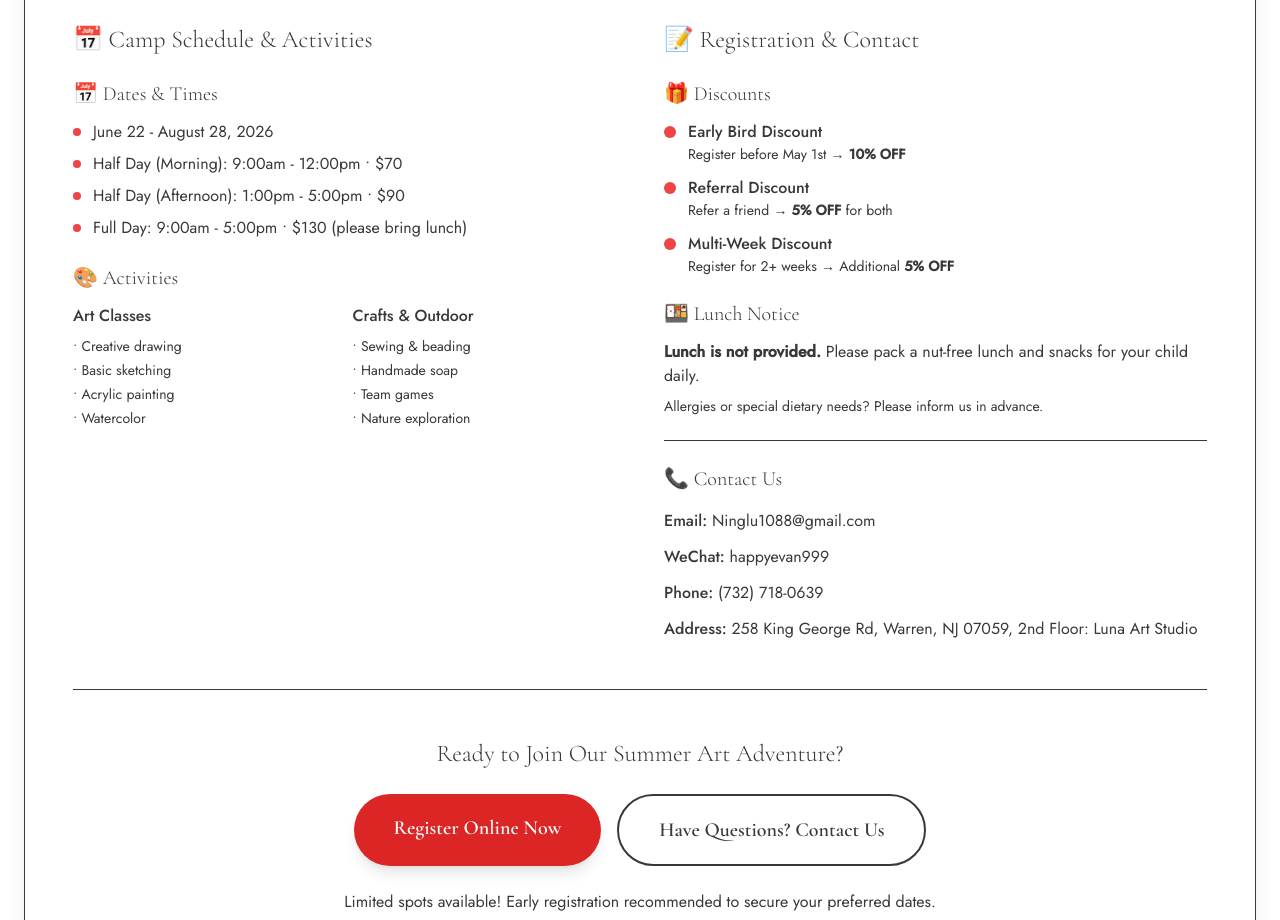
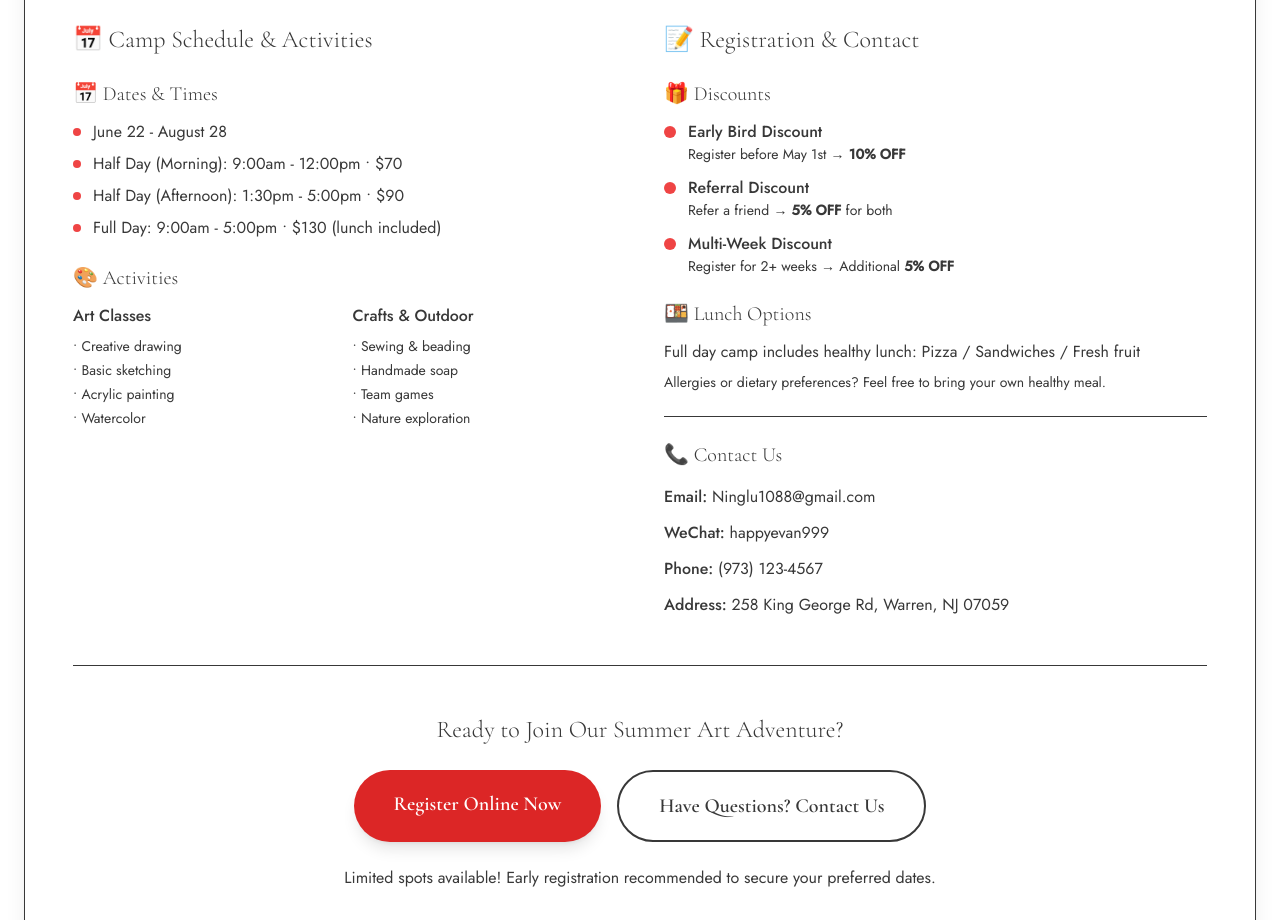
Before and after one commit to CathySong/luna-arts-studio.io, a Next.js app: page /flyer in a window 1280 px wide. Shown: the part 1500-2420 px from the top of the page. Built offline with nearby package versions, Linux system fonts and the light colour scheme; a web font is replaced by a local one.

Commit message:
修复Flyer页面：使用统一的配置文件，更新注册链接、日期、价格和折扣信息

```diff
--- a/app/flyer/page.tsx
+++ b/app/flyer/page.tsx
@@ -2,37 +2,7 @@
 import Image from "next/image";
 import Link from "next/link";
 import { Download, Printer, Share2, ArrowLeft } from "lucide-react";
-
-// Local configuration for flyer page
-const summerCampConfig = {
-  registrationFormUrl: "https://docs.google.com/forms/d/e/1FAIpQLSfEXAMPLE-FORM-ID/viewform",
-  contact: {
-    email: "Ninglu1088@gmail.com",
-    wechat: "happyevan999",
-    phone: "(732) 718-0639",
-    address: "258 King George Rd, Warren, NJ 07059, 2nd Floor: Luna Art Studio"
-  },
-  pricing: {
-    halfDayMorning: "$70",
-    halfDayAfternoon: "$90",
-    fullDay: "$130"
-  },
-  discounts: {
-    earlyBird: {
-      percentage: "10%",
-      deadline: "May 1, 2026",
-      description: "Register before May 1st"
-    },
-    referral: {
-      percentage: "5%",
-      description: "Refer a friend"
-    },
-    multiWeek: {
-      percentage: "5%",
-      description: "Register for 2+ weeks"
-    }
-  }
-};
+import { summerCampConfig } from "@/config/summer-camp";
 
 export default function FlyerPage() {
   const handleDownload = () => {
@@ -183,19 +153,19 @@ export default function FlyerPage() {
                     <ul className="space-y-2">
                       <li className="flex items-center gap-3">
                         <div className="w-2 h-2 bg-red-500 rounded-full"></div>
-                        <span className="font-body text-gray-700">June 22 - August 28, 2026</span>
+                        <span className="font-body text-gray-700">{summerCampConfig.campDates.display}</span>
                       </li>
                       <li className="flex items-center gap-3">
                         <div className="w-2 h-2 bg-red-500 rounded-full"></div>
-                        <span className="font-body text-gray-700">Half Day (Morning): 9:00am - 12:00pm • $70</span>
+                        <span className="font-body text-gray-700">Half Day (Morning): 9:00am - 12:00pm • {summerCampConfig.pricing.halfDayMorning}</span>
                       </li>
                       <li className="flex items-center gap-3">
                         <div className="w-2 h-2 bg-red-500 rounded-full"></div>
-                        <span className="font-body text-gray-700">Half Day (Afternoon): 1:00pm - 5:00pm • $90</span>
+                        <span className="font-body text-gray-700">Half Day (Afternoon): 1:30pm - 5:00pm • {summerCampConfig.pricing.halfDayAfternoon}</span>
                       </li>
                       <li className="flex items-center gap-3">
                         <div className="w-2 h-2 bg-red-500 rounded-full"></div>
-                        <span className="font-body text-gray-700">Full Day: 9:00am - 5:00pm • $130 (please bring lunch)</span>
+                        <span className="font-body text-gray-700">Full Day: 9:00am - 5:00pm • {summerCampConfig.pricing.fullDay} (lunch included)</span>
                       </li>
                     </ul>
                   </div>
@@ -240,33 +210,33 @@ export default function FlyerPage() {
                         <div className="w-3 h-3 bg-red-500 rounded-full mt-1.5"></div>
                         <div>
                           <p className="font-body text-gray-700 font-medium">Early Bird Discount</p>
-                          <p className="font-body text-sm text-gray-600">Register before May 1st → <span className="font-bold">10% OFF</span></p>
+                          <p className="font-body text-sm text-gray-600">{summerCampConfig.discounts.earlyBird.description} → <span className="font-bold">{summerCampConfig.discounts.earlyBird.percentage} OFF</span></p>
                         </div>
                       </li>
                       <li className="flex items-start gap-3">
                         <div className="w-3 h-3 bg-red-500 rounded-full mt-1.5"></div>
                         <div>
                           <p className="font-body text-gray-700 font-medium">Referral Discount</p>
-                          <p className="font-body text-sm text-gray-600">Refer a friend → <span className="font-bold">5% OFF</span> for both</p>
+                          <p className="font-body text-sm text-gray-600">{summerCampConfig.discounts.referral.description} → <span className="font-bold">{summerCampConfig.discounts.referral.percentage} OFF</span> for both</p>
                         </div>
                       </li>
                       <li className="flex items-start gap-3">
                         <div className="w-3 h-3 bg-red-500 rounded-full mt-1.5"></div>
                         <div>
                           <p className="font-body text-gray-700 font-medium">Multi-Week Discount</p>
-                          <p className="font-body text-sm text-gray-600">Register for 2+ weeks → Additional <span className="font-bold">5% OFF</span></p>
+                          <p className="font-body text-sm text-gray-600">{summerCampConfig.discounts.multiWeek.description} → Additional <span className="font-bold">{summerCampConfig.discounts.multiWeek.percentage} OFF</span></p>
                         </div>
                       </li>
                     </ul>
                   </div>
 
                   <div>
-                    <h3 className="font-display text-xl font-light text-gray-800 mb-3">🍱 Lunch Notice</h3>
+                    <h3 className="font-display text-xl font-light text-gray-800 mb-3">🍱 Lunch Options</h3>
                     <p className="font-body text-gray-700 mb-2">
-                      <strong>Lunch is not provided.</strong> Please pack a nut-free lunch and snacks for your child daily.
+                      Full day camp includes healthy lunch: Pizza / Sandwiches / Fresh fruit
                     </p>
                     <p className="font-body text-sm text-gray-600">
-                      Allergies or special dietary needs? Please inform us in advance.
+                      Allergies or dietary preferences? Feel free to bring your own healthy meal.
                     </p>
                   </div>
 
```
